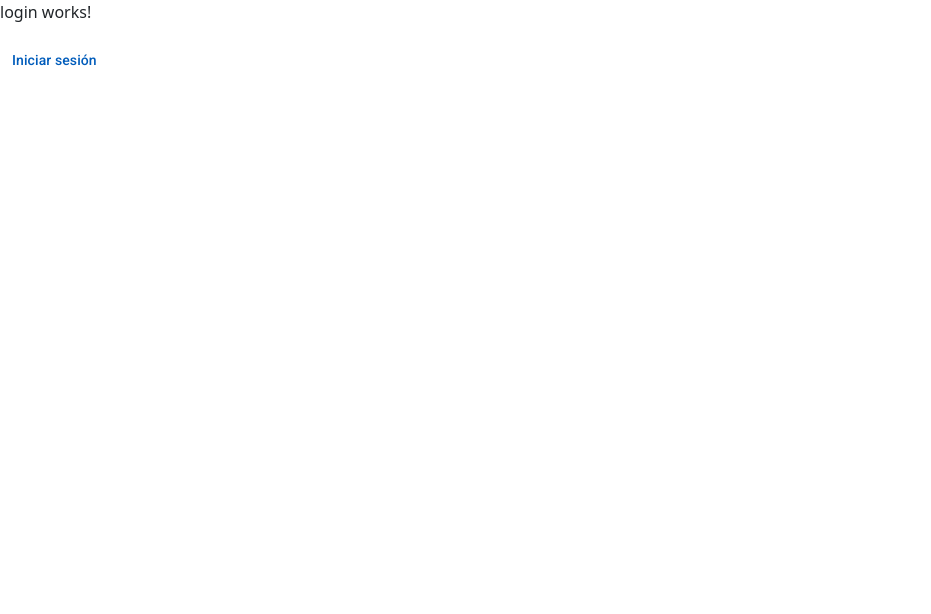
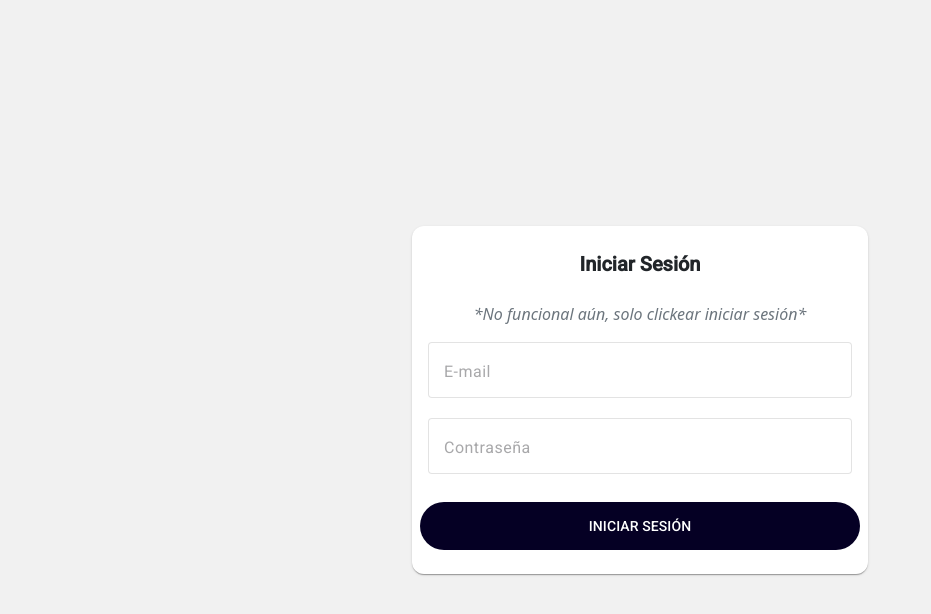
Before and after one commit to ktyyuuki/proyectoAngular, an Angular app: page /auth/login in a window 1280 px wide. Shown: the top 614 px of the page, without its empty margins (0-931 px from the left). Built offline with nearby package versions, Linux system fonts and the light colour scheme.

Commit message:
Vista Login

```diff
--- a/src/app/core/services/inscriptions.service.ts
+++ b/src/app/core/services/inscriptions.service.ts
@@ -3,14 +3,14 @@ import { Inscription } from '../../modules/dashboard/pages/inscriptions/models';
 import { delay, Observable, of } from 'rxjs';
 
 let INSCRIPTIONS_DB : Inscription[] = [
-  {
-    id: 'cls1',
-    name: 'Clase-01'
-  },
-  {
-    id: 'cls2',
-    name: 'Clase-02'
-  }
+  // {
+  //   id: 'cls1',
+  //   name: 'Clase-01'
+  // },
+  // {
+  //   id: 'cls2',
+  //   name: 'Clase-02'
+  // }
 ]
 
 @Injectable({
--- a/src/app/modules/auth/login/login.component.html
+++ b/src/app/modules/auth/login/login.component.html
@@ -1,4 +1,28 @@
-<p>login works!</p>
-<button type="submit" routerLink="/dashboard/home" mat-button>
-  Iniciar sesión
-</button>
+<main class="container-fluid d-flex flex-column">
+  <div class="container d-flex flex-column align-items-center justify-content-center flex-grow-1 h-100">
+    <mat-card class="bg-white">
+      <mat-card-header class="w-100 text-center justify-content-center pt-4">
+        <mat-card-title appHeaderSize class="mb-4">Iniciar Sesión</mat-card-title>
+      </mat-card-header>
+      <mat-card-content>
+        <p class="text-secondary text-center fst-italic">*No funcional aún, solo clickear iniciar sesión*</p>
+        <form>
+          <mat-form-field appearance="outline" class="w-100">
+            <mat-label>E-mail</mat-label>
+            <input type="email" matInput disabled>
+          </mat-form-field>
+          <mat-form-field appearance="outline" class="w-100">
+            <mat-label>Contraseña</mat-label>
+            <input type="password" matInput disabled>
+          </mat-form-field>
+        </form>
+      </mat-card-content>
+      <mat-card-actions class="mb-3">
+        <button type="submit" routerLink="/dashboard/home" mat-button class="w-100 btn-color-primary py-4 text-white text-uppercase">
+          Iniciar sesión
+        </button>
+      </mat-card-actions>
+    </mat-card>
+
+  </div>
+</main>
--- a/src/app/modules/auth/login/login.component.scss
+++ b/src/app/modules/auth/login/login.component.scss
@@ -0,0 +1,4 @@
+main{
+  background-color: #f1f1f1;
+  min-height: 100vh;
+}
--- a/src/app/modules/dashboard/pages/inscriptions/components/inscriptions-table/inscriptions-table.component.html
+++ b/src/app/modules/dashboard/pages/inscriptions/components/inscriptions-table/inscriptions-table.component.html
@@ -6,10 +6,28 @@
       <td mat-cell class="text-secondary" *matCellDef="let element"> {{element.id}} </td>
     </ng-container>
 
+    <!-- Estudiante -->
+    <ng-container matColumnDef="studentIns">
+      <th mat-header-cell *matHeaderCellDef> Estudiante Inscrito </th>
+      <td mat-cell class="text-secondary" *matCellDef="let element"> {{element.student}} </td>
+    </ng-container>
+
     <!-- Curso -->
-    <ng-container matColumnDef="name">
-      <th mat-header-cell *matHeaderCellDef> Nombre </th>
-      <td mat-cell class="text-secondary" *matCellDef="let element"> {{element.name}} </td>
+    <ng-container matColumnDef="courseIns">
+      <th mat-header-cell *matHeaderCellDef> Curso Inscrito </th>
+      <td mat-cell class="text-secondary" *matCellDef="let element"> {{element.course}} </td>
+    </ng-container>
+
+    <!-- Fecha Inscripcion -->
+    <ng-container matColumnDef="date">
+      <th mat-header-cell *matHeaderCellDef> Fecha Inscripción </th>
+      <td mat-cell class="text-secondary" *matCellDef="let element"> {{element.date}} </td>
+    </ng-container>
+
+    <!-- Fecha Inscripcion -->
+    <ng-container matColumnDef="user">
+      <th mat-header-cell *matHeaderCellDef> Usuario Responsable </th>
+      <td mat-cell class="text-secondary" *matCellDef="let element"> {{element.user}} </td>
     </ng-container>
 
     <!-- Edit Column -->
@@ -23,7 +41,7 @@
     </ng-container>
 
     <!-- View Column -->
-    <ng-container matColumnDef="view">
+    <!-- <ng-container matColumnDef="view">
       <th mat-header-cell *matHeaderCellDef width="5"> Detalle </th>
       <td mat-cell *matCellDef="let element">
         <button title="view" mat-icon-button
@@ -31,7 +49,7 @@
           <mat-icon>visibility</mat-icon>
         </button>
       </td>
-    </ng-container>
+    </ng-container> -->
 
     <!-- Delete Column -->
     <ng-container matColumnDef="delete">
--- a/src/app/modules/dashboard/pages/inscriptions/components/inscriptions-table/inscriptions-table.component.ts
+++ b/src/app/modules/dashboard/pages/inscriptions/components/inscriptions-table/inscriptions-table.component.ts
@@ -9,7 +9,7 @@ import { Inscription } from '../../models';
   styleUrl: './inscriptions-table.component.scss'
 })
 export class InscriptionsTableComponent {
-  displayedColumns: string[] = ['id', 'name', 'edit', 'view', 'delete'];
+  displayedColumns: string[] = ['id', 'studentIns', 'courseIns', 'date', 'user', 'edit', 'delete'];
 
   @Input()
   dataSource: Inscription[] = [];
```
